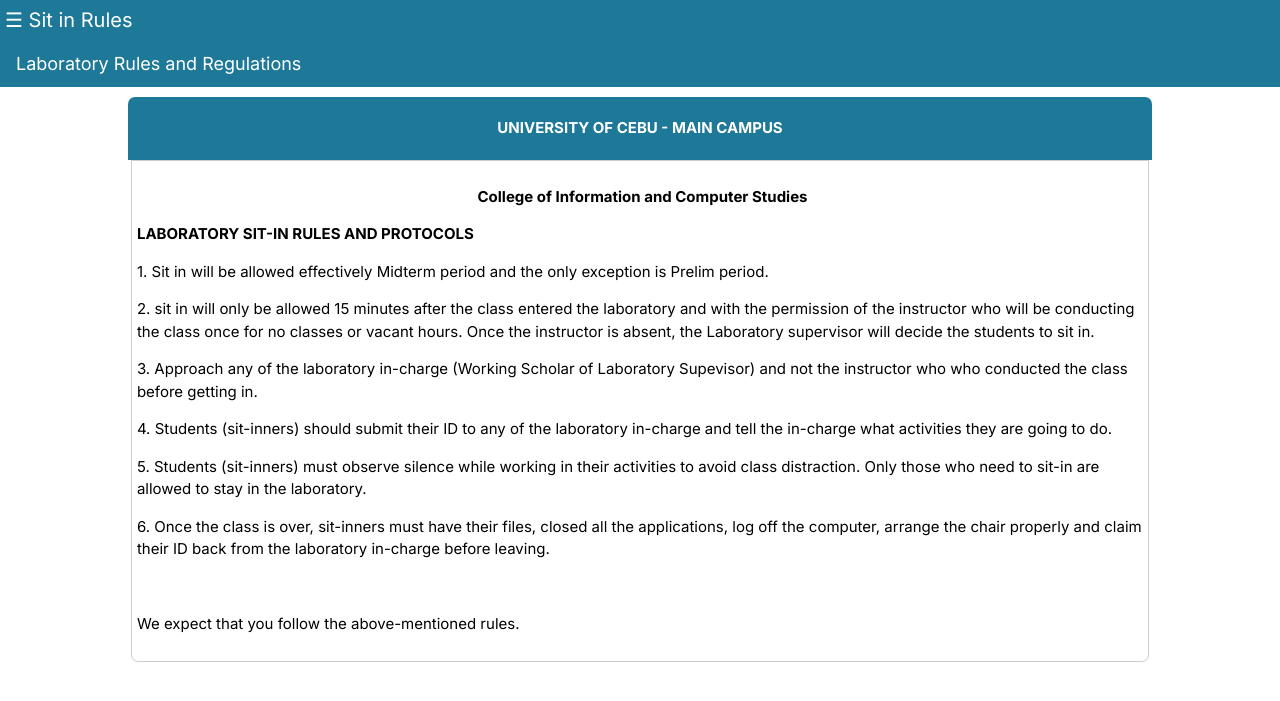
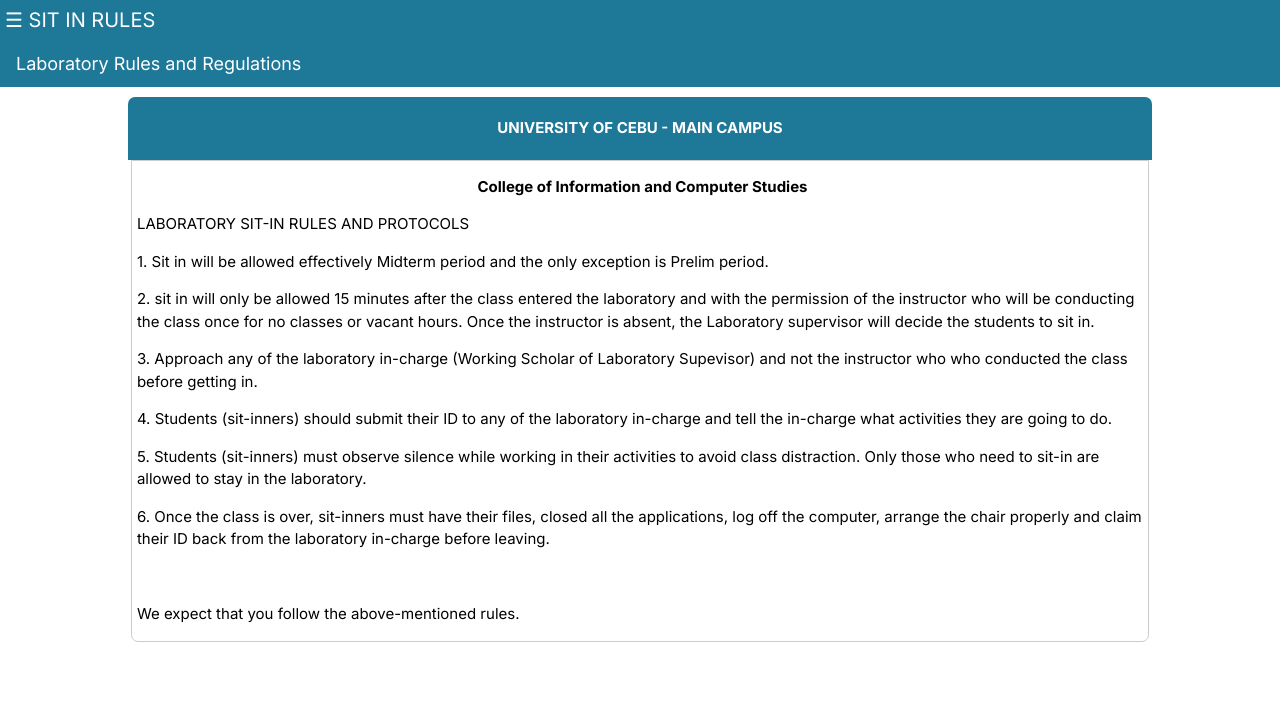
Before and after one commit to iyanianne/sit-in-monitor, a Flask app: page /sit-in in a window 1280 px wide. Shown: the top 701 px of the page. Run offline with Flask 3, Linux system fonts and the light colour scheme.

Commit message:
Third commit with sit_in_mngmt

```diff
--- a/templates/edit.html
+++ b/templates/edit.html
@@ -152,9 +152,9 @@
 
     <!-- Page Content -->
     <div style="background-color: #1e7898">
-        <button class="btn" style="background-color: #1e7898;" onclick="w3_open()">☰ Edit </button>
+        <button class="btn" style="background-color: #1e7898;" onclick="w3_open()">☰ EDIT </button>
         <div class="w3-container" style="color: white;">
-        <h5 style="font-family: 'Inter';"> EDIT PROFILE <br> </h5>
+        <h5 style="font-family: 'Inter';"> Edit Profile <br> </h5>
         </div>
     </div>
 
--- a/templates/sit-in.html
+++ b/templates/sit-in.html
@@ -102,16 +102,11 @@
         .sit-in-info {
             margin: auto;
             box-sizing: content-box;
-            padding: 10px 0;
             width: 79%;
             height: 75%;
             border: 1px solid #ccc;
             border-bottom-left-radius: 7px;
             border-bottom-right-radius: 7px;
-        }
-
-        .sit-in-info p {
-            font-weight: lighter;
         }
 
         .container::after {
@@ -147,7 +142,7 @@
 
     <!-- Page Content -->
     <div style="background-color: #1e7898">
-        <button class="btn" style="background-color: #1e7898;" onclick="w3_open()">☰ Sit in Rules </button>
+        <button class="btn" style="background-color: #1e7898;" onclick="w3_open()">☰ SIT IN RULES </button>
         <div class="w3-container" style="color: white;">
         <h5 style="font-family: 'Inter';"> Laboratory Rules and Regulations <br> </h5>
         </div>
@@ -157,7 +152,7 @@
 <div class="col-head"> UNIVERSITY OF CEBU - MAIN CAMPUS </div>
     <div class="sit-in-info" style="padding-left: 5px;">
         <p style="text-align: center; font-weight: bold;"> College of Information and Computer Studies </p>
-        <p><b>LABORATORY SIT-IN RULES AND PROTOCOLS<b></p>
+        <p>LABORATORY SIT-IN RULES AND PROTOCOLS</p>
         <p>1. Sit in will be allowed effectively Midterm period and the only exception is Prelim period.</p>
         <p>2. sit in will only be allowed 15 minutes after the class entered the laboratory and with the permission of the instructor who will be conducting the class once for no classes or vacant hours. Once the instructor is absent, the Laboratory supervisor will decide the students to sit in.</p>
         <p>3. Approach any of the laboratory in-charge (Working Scholar of Laboratory Supevisor) and not the instructor who who conducted the class before getting in.</p>
```
Also changed, not shown: templates/dashboard.html (+8 -8 lines), templates/labrules.html (+2 -6 lines).
